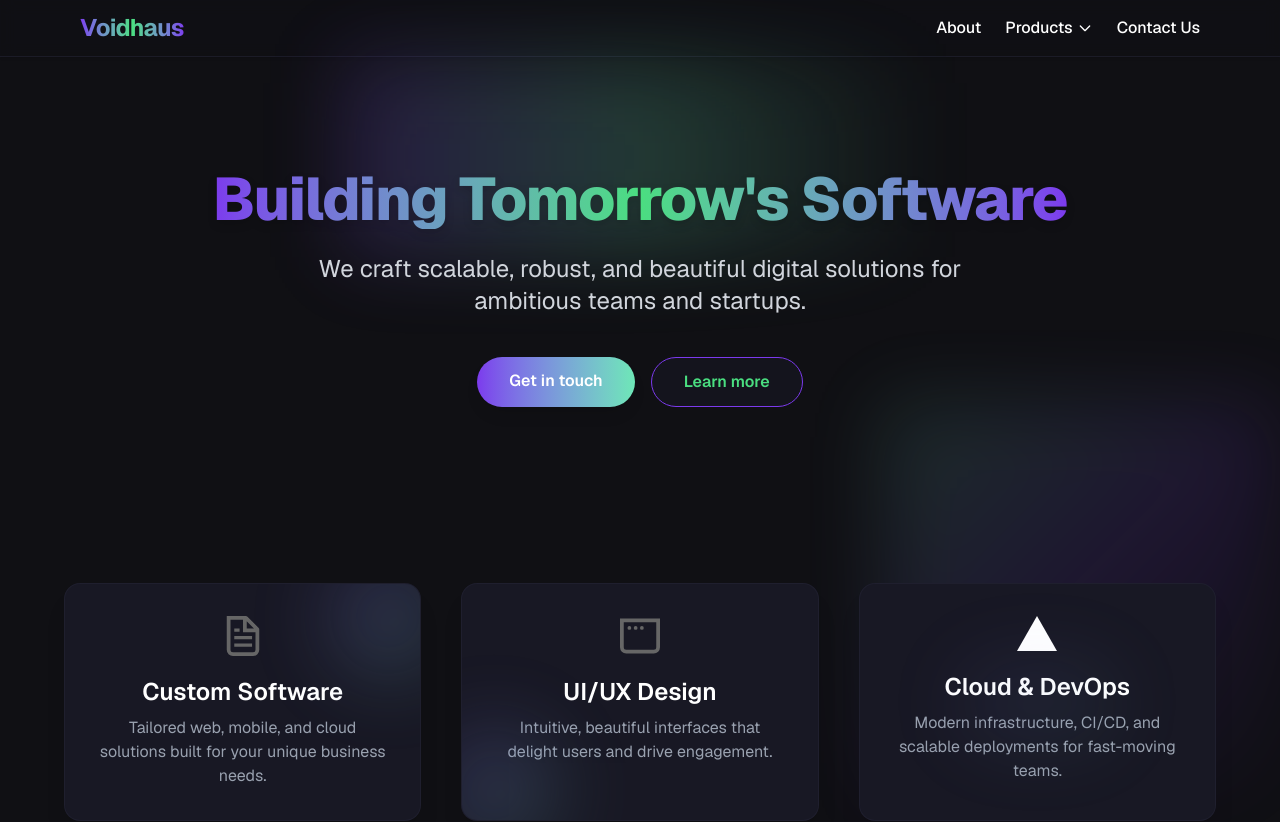
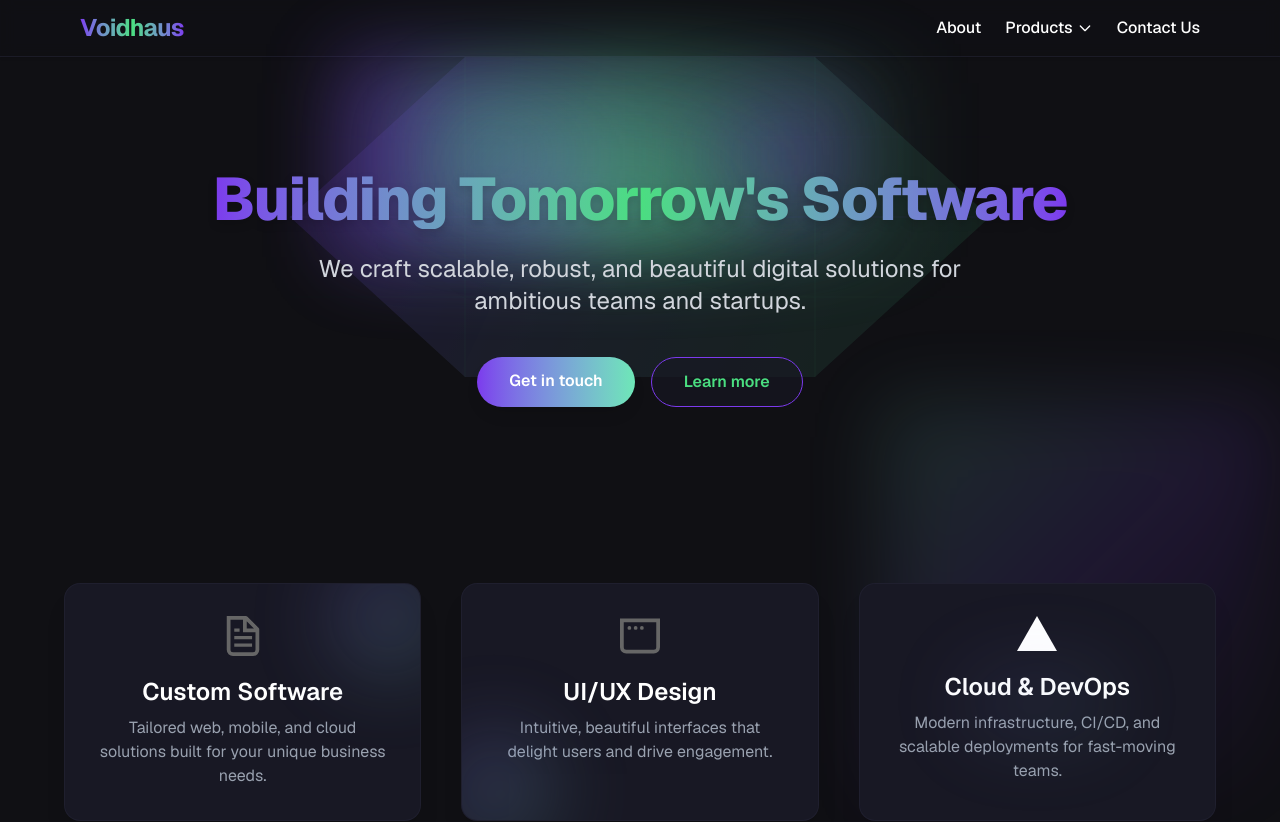
Before and after one commit to voidhaus/monoschema, a Next.js app in the folder apps/web/: page / in a window 1280 px wide. Shown: the top 822 px of the page. Built offline with nearby package versions, Linux system fonts and the light colour scheme.

Commit message:
improvements

```diff
--- a/apps/web/src/app/page.tsx
+++ b/apps/web/src/app/page.tsx
@@ -46,8 +46,34 @@ export default function Home() {
       </nav>
 
       {/* Hero Section */}
-      <header className="relative flex flex-col items-center justify-center py-28 px-4 sm:px-0 z-10">
-        <div className="absolute left-1/2 top-0 -translate-x-1/2 w-[600px] h-[200px] bg-gradient-to-r from-[#7c3aed55] via-[#6ee7b755] to-transparent opacity-60 blur-2xl -z-10" />
+      <header className="relative flex flex-col items-center justify-center py-28 px-4 sm:px-0 z-10 overflow-visible">
+        {/* Layered Animated Glows */}
+        <div className="pointer-events-none absolute left-1/2 top-0 -translate-x-1/2 w-[700px] h-[320px] -z-10">
+          {/* Subtle Geometric SVG */}
+          <svg width="700" height="320" viewBox="0 0 700 320" fill="none" xmlns="http://www.w3.org/2000/svg" className="absolute left-0 top-0 w-full h-full opacity-30">
+            <defs>
+              <linearGradient id="geoGradient1" x1="0" y1="0" x2="700" y2="320" gradientUnits="userSpaceOnUse">
+                <stop stopColor="#7c3aed" stopOpacity="0.5" />
+                <stop offset="1" stopColor="#4ade80" stopOpacity="0.3" />
+              </linearGradient>
+            </defs>
+            <polygon points="0,160 175,0 525,0 700,160 525,320 175,320" fill="url(#geoGradient1)" />
+            <polyline points="0,160 700,160" stroke="#7c3aed" strokeWidth="1.5" opacity="0.15" />
+            <polyline points="175,0 175,320" stroke="#4ade80" strokeWidth="1.5" opacity="0.12" />
+            <polyline points="525,0 525,320" stroke="#4ade80" strokeWidth="1.5" opacity="0.12" />
+            <polyline points="0,80 700,80" stroke="#7c3aed" strokeWidth="1" opacity="0.08" />
+            <polyline points="0,240 700,240" stroke="#4ade80" strokeWidth="1" opacity="0.08" />
+          </svg>
+          <div className="absolute left-1/2 top-0 -translate-x-1/2 w-[600px] h-[200px] bg-gradient-to-r from-[#7c3aed99] via-[#6ee7b799] to-transparent opacity-70 blur-2xl animate-pulse-slow" />
+          <div className="absolute left-1/2 top-10 -translate-x-1/2 w-[400px] h-[120px] bg-gradient-to-r from-[#4ade8099] via-transparent to-[#7c3aed99] opacity-60 blur-2xl animate-pulse" />
+          <div className="absolute left-1/2 top-24 -translate-x-1/2 w-[300px] h-[80px] bg-gradient-to-r from-[#7c3aed88] via-[#4ade8088] to-transparent opacity-50 blur-2xl animate-pulse-fast" />
+        </div>
+        {/* Animated Floating Orbs */}
+        <div className="pointer-events-none absolute left-1/2 top-1/2 -translate-x-1/2 -translate-y-1/2 w-full h-full -z-10">
+          <div className="absolute animate-float-slow left-[20%] top-[30%] w-24 h-24 bg-gradient-radial from-[#7c3aed88] to-transparent rounded-full blur-2xl opacity-60" />
+          <div className="absolute animate-float-fast right-[18%] top-[40%] w-16 h-16 bg-gradient-radial from-[#4ade8088] to-transparent rounded-full blur-2xl opacity-50" />
+          <div className="absolute animate-float-mid left-[60%] top-[60%] w-20 h-20 bg-gradient-radial from-[#6ee7b788] to-transparent rounded-full blur-2xl opacity-40" />
+        </div>
         <div className="flex flex-col items-center gap-6">
           <h1 className="text-5xl sm:text-6xl font-extrabold tracking-tight bg-gradient-to-r from-[#7c3aed] via-[#4ade80] to-[#7c3aed] bg-clip-text text-transparent drop-shadow-lg text-center">
             Building Tomorrow&apos;s Software
@@ -70,6 +96,34 @@ export default function Home() {
             </a>
           </div>
         </div>
+        {/* Custom Animations */}
+        <style jsx>{`
+          @keyframes float-slow {
+            0%, 100% { transform: translateY(0); }
+            50% { transform: translateY(-24px); }
+          }
+          @keyframes float-fast {
+            0%, 100% { transform: translateY(0); }
+            50% { transform: translateY(-40px); }
+          }
+          @keyframes float-mid {
+            0%, 100% { transform: translateY(0); }
+            50% { transform: translateY(-32px); }
+          }
+          @keyframes pulse-slow {
+            0%, 100% { opacity: 0.7; }
+            50% { opacity: 1; }
+          }
+          @keyframes pulse-fast {
+            0%, 100% { opacity: 0.5; }
+            50% { opacity: 0.8; }
+          }
+          .animate-float-slow { animation: float-slow 7s ease-in-out infinite; }
+          .animate-float-fast { animation: float-fast 4s ease-in-out infinite; }
+          .animate-float-mid { animation: float-mid 5.5s ease-in-out infinite; }
+          .animate-pulse-slow { animation: pulse-slow 6s ease-in-out infinite; }
+          .animate-pulse-fast { animation: pulse-fast 2.5s ease-in-out infinite; }
+        `}</style>
       </header>
 
       {/* Features Section */}
```
